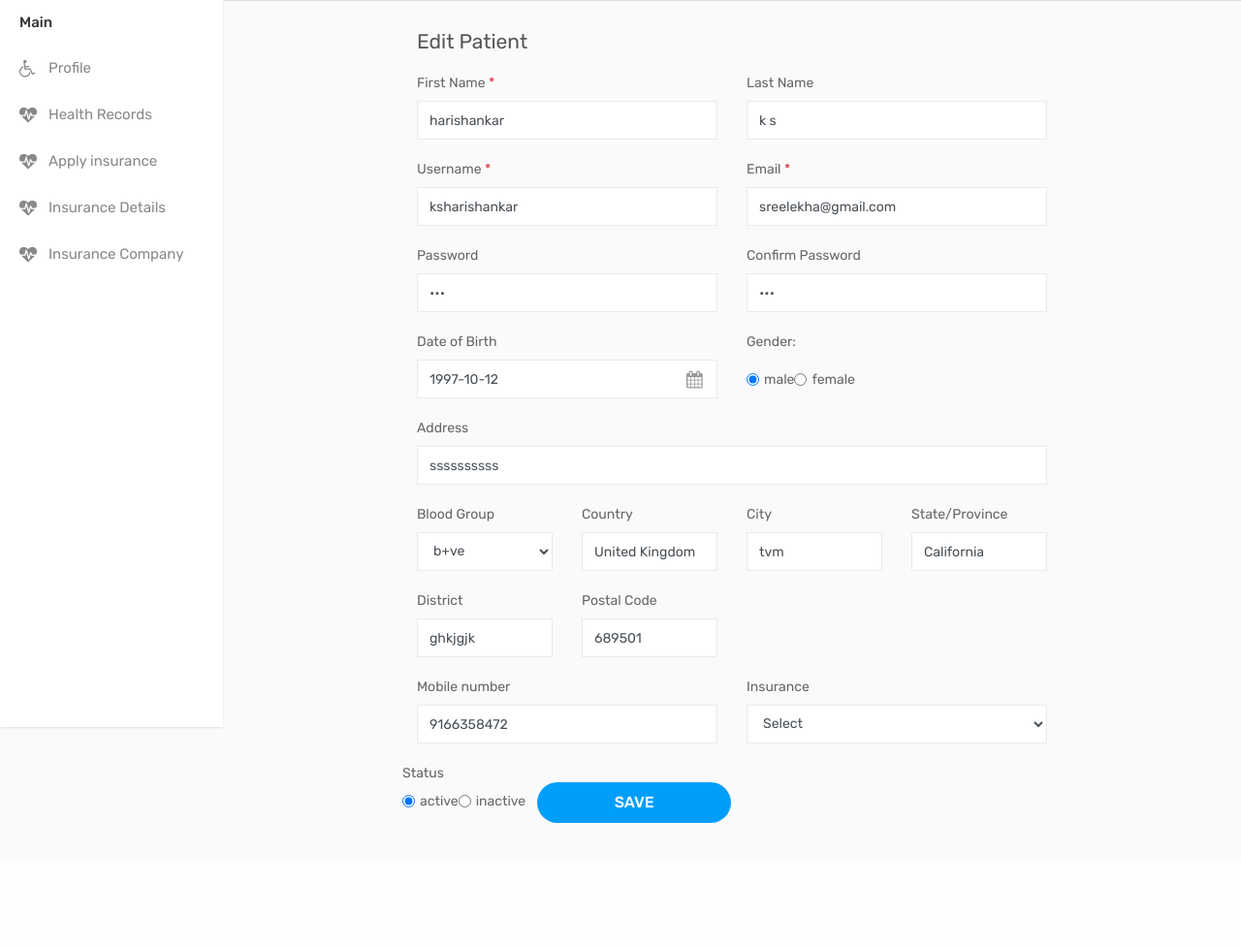
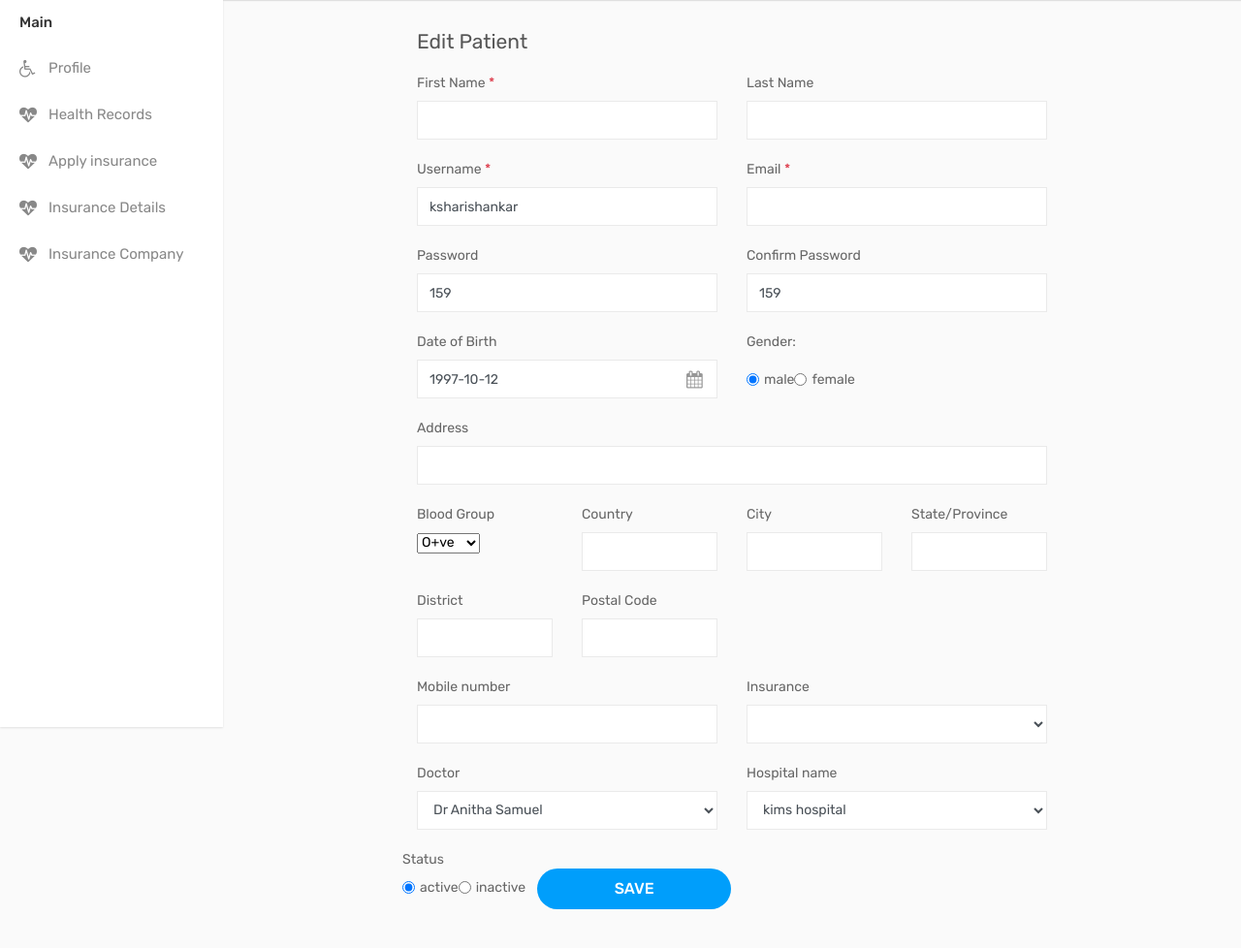
Before and after one commit to steffytw/Secure-patient-healthcare, a Django app: page /editPatient12/2 in a window 1280 px wide. Shown: the part 50-1028 px from the top of the page at 97% size. Before the commit the page ends 899 px from the top, so only its background shows below. Run offline with Django 3.2, Linux system fonts and the light colour scheme; data comes from the database, SQL or seed files in the repository; both versions use the stored data as it was after the commit; some libraries are stand-ins or nearby versions.

Commit message:
patient  updated

```diff
--- a/secureHealth/templates/secureHealth/edit-patient12.html
+++ b/secureHealth/templates/secureHealth/edit-patient12.html
@@ -14,14 +14,14 @@
             <div class="col-sm-6">
                 <div class="form-group">
                     <label>First Name <span class="text-danger">*</span></label>
-                    <input class="form-control" name="first_name" value="{{patient_detail.first_name}}" type="text">
+                    <input class="form-control" name="first_name" value="{{decrypt_info.0}}" type="text">
 
                 </div>
             </div>
             <div class="col-sm-6">
                 <div class="form-group">
                     <label>Last Name</label>
-                    <input class="form-control" name="last_name" value="{{patient_detail.last_name}}" type="text">
+                    <input class="form-control" name="last_name" value="{{decrypt_info.1}}" type="text">
                 </div>
             </div>
             <div class="col-sm-6">
@@ -33,19 +33,19 @@
             <div class="col-sm-6">
                 <div class="form-group">
                     <label>Email <span class="text-danger">*</span></label>
-                    <input class="form-control" name="email" value="{{patient_detail.email}}" type="email">
+                    <input class="form-control" name="email" value="{{decrypt_info.3}}" type="email">
                 </div>
             </div>
             <div class="col-sm-6">
                 <div class="form-group">
                     <label>Password</label>
-                    <input class="form-control" name="password" value="{{patient_detail.password}}" type="password">
+                    <input class="form-control" name="password" value="{{patient_detail.password}}" type="text">
                 </div>
             </div>
             <div class="col-sm-6">
                 <div class="form-group">
                     <label>Confirm Password</label>
-                    <input class="form-control" name="confirm_Password" value="{{patient_detail.password}}"  type="password">
+                    <input class="form-control" name="confirm_Password" value="{{patient_detail.password}}"  type="text">
                 </div>
             </div>
             <div class="col-sm-6">
@@ -76,15 +76,14 @@
                     <div class="col-sm-12">
                         <div class="form-group">
                             <label>Address</label>
-                            <input type="text" name="address" value="{{patient_detail.address}}"  class="form-control ">
+                            <input type="text" name="address" value="{{decrypt_info.6}}"  class="form-control ">
                         </div>
                     </div>
                     <div class="col-sm-6 col-md-6 col-lg-3">
                         <div class="form-group">
                             <label>Blood Group</label>
                             <!-- <input type="text" name="blood_group" class="form-control"> -->
-                            <select name="blood_group"  value="{{patient_detail.blood_group}}" class="form-control">
-                                <option value="{{patient_detail.blood_group}}" selected>{{patient_detail.blood_group}}</option>
+                            <select name="blood_group"  value="{{decrypt_info.7}}" selected>{{decrypt_info.7}}</option>
                                 <option value="O+ve">O+ve</option>
                                 <option value="O-ve">O-ve</option>
                                 <option value="A+ve">A+ve</option>
@@ -99,31 +98,31 @@
                     <div class="col-sm-6 col-md-6 col-lg-3">
                         <div class="form-group">
                             <label>Country</label>
-                            <input type="text" name="country" value="{{patient_detail.country}}" class="form-control ">
+                            <input type="text" name="country" value="{{decrypt_info.9}}" class="form-control ">
                         </div>
                     </div>
                     <div class="col-sm-6 col-md-6 col-lg-3">
                         <div class="form-group">
                             <label>City</label>
-                            <input type="text" name="city" value="{{patient_detail.city}}" class="form-control">
+                            <input type="text" name="city" value="{{decrypt_info.10}}" class="form-control">
                         </div>
                     </div>
                     <div class="col-sm-6 col-md-6 col-lg-3">
                         <div class="form-group">
                             <label>State/Province</label>
-                            <input type="text" name="state" value="{{patient_detail.state}}" class="form-control">
+                            <input type="text" name="state" value="{{decrypt_info.11}}" class="form-control">
                         </div>
                     </div>
                     <div class="col-sm-6 col-md-6 col-lg-3">
                         <div class="form-group">
                             <label>District</label>
-                            <input type="text" name="district" value="{{patient_detail.district}}" class="form-control">
+                            <input type="text" name="district" value="{{decrypt_info.12}}" class="form-control">
                         </div>
                     </div>
                     <div class="col-sm-6 col-md-6 col-lg-3">
                         <div class="form-group">
                             <label>Postal Code</label>
-                            <input type="text" name="pincode" value="{{patient_detail.pincode}}" class="form-control">
+                            <input type="text" name="pincode" value="{{decrypt_info.13}}" class="form-control">
                         </div>
                     </div>
                 </div>
@@ -131,20 +130,46 @@
             <div class="col-sm-6">
                 <div class="form-group">
                     <label>Mobile number </label>
-                    <input class="form-control" name="mobile_number" value="{{patient_detail.mobile_number}}" type="text">
+                    <input class="form-control" name="mobile_number" value="{{decrypt_info.14}}" type="text">
                 </div>
             </div>
             <div class="col-sm-6">
                 <div class="form-group">
                     <label>Insurance</label>
-                    <select class="select form-control" name="insurance">
-                        <option>Select</option>
+                    <select class="select form-control" name="insurance" >
+                        <option value="{{decrypt_info.16}}" selected>{{decrypt_info.16}}</option>
                         <option value="yes">Yes</option>
                         <option value="no">No</option>
 
                     </select>
                 </div>
             </div>
+            <div class="col-sm-6">
+                <div class="form-group">
+                    <label>Doctor</label>
+                    <select class="select form-control" name="doctor_name">
+                        <option value="{{decrypt_info.17}}" selected>{{decrypt_info.17}}</option>
+                        <option value="dranitha12">Dr Anitha Samuel</option>
+                        <option value="drramesh23">Dr Ramesh Raj</option>
+                        <option value="drveena78">Dr Veena Madhavan</option>
+                        <option value="drrashmika235">Dr Rashmika Yash</option>
+                        <option value="drshanthi09">Dr shanthi Sarogam</option>
+                        <option value="drmathew89">Dr Mathew Vargheese</option>
+                    </select>
+                </div>
+            </div>
+            <div class="col-sm-6">
+                <div class="form-group">
+                    <label>Hospital name</label>
+                    <select class="select form-control" name="hospital_name">
+                        <option value="{{decrypt_info.18}}" selected>{{decrypt_info.18}}</option>
+                        <option value="cm hospital">CM Hospital</option>
+                        <option value="kims hospital">Kims Hospital</option>
+                    </select>
+
+                </div>
+            </div>
+
         <div class="form-group">
             <label class="display-block">Status</label>
             <div class="form-check-inline">
--- a/secureHealth/views.py
+++ b/secureHealth/views.py
@@ -1396,7 +1396,7 @@ def editPatient12(request,id):
 
     first_name = enc_decr.decrypt(patient_detail.first_name)
     last_name = enc_decr.decrypt(patient_detail.last_name)
-    username = enc_decr.decrypt(patient_detail.username)
+    username = patient_detail.username
     email = enc_decr.decrypt(patient_detail.email)
     password= patient_detail.password
     confirm_Password = patient_detail.password
@@ -1410,8 +1410,12 @@ def editPatient12(request,id):
     pincode = enc_decr.decrypt(patient_detail.pincode)
     mobile_number = enc_decr.decrypt(patient_detail.mobile_number)
     status= enc_decr.decrypt(patient_detail.status)
-    decrypt_info = [first_name,last_name,username,email,password,confirm_Password,address,blood_group,gender,country,city,state,district,pincode,mobile_number,status]
+    insurance= enc_decr.decrypt(patient_detail.insurance)
+    doctor_name= patient_detail.doctor_name
+    hospital_name=patient_detail.hospital_name
+    decrypt_info = [first_name,last_name,username,email,password,confirm_Password,address,blood_group,gender,country,city,state,district,pincode,mobile_number,status,insurance,doctor_name,hospital_name]
     date_of_birth = patient_detail.date_of_birth
+
 
 
     if request.method == "POST":
@@ -1432,6 +1436,9 @@ def editPatient12(request,id):
         pincode = request.POST['pincode']
         mobile_number = request.POST['mobile_number']
         status = request.POST['status']
+        insurance=request.POST['insurance']
+        doctor_name=request.POST['doctor_name']
+        hospital_name=request.POST['hospital_name']
 
         patient_detail = patientRegistrationDatas.objects.get(id=id)
 
@@ -1452,6 +1459,9 @@ def editPatient12(request,id):
         patient_detail.pincode = enc_decr.encrypt(pincode)
         patient_detail.mobile_number = enc_decr.encrypt(mobile_number)
         patient_detail.status= enc_decr.encrypt(status)
+        patient_detail.insurance= enc_decr.encrypt(insurance)
+        patient_detail.doctor_name= doctor_name
+        patient_detail.hospital_name= hospital_name
 
         patient_detail.save()
         return HttpResponse("Updated Patient Registration form successfully")
```
Also changed, not shown: db.sqlite3.
